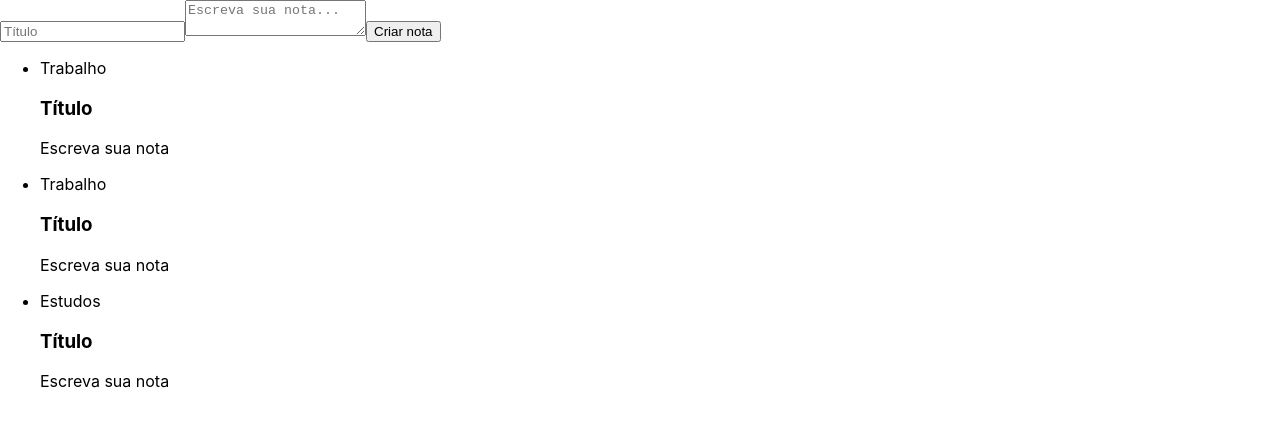
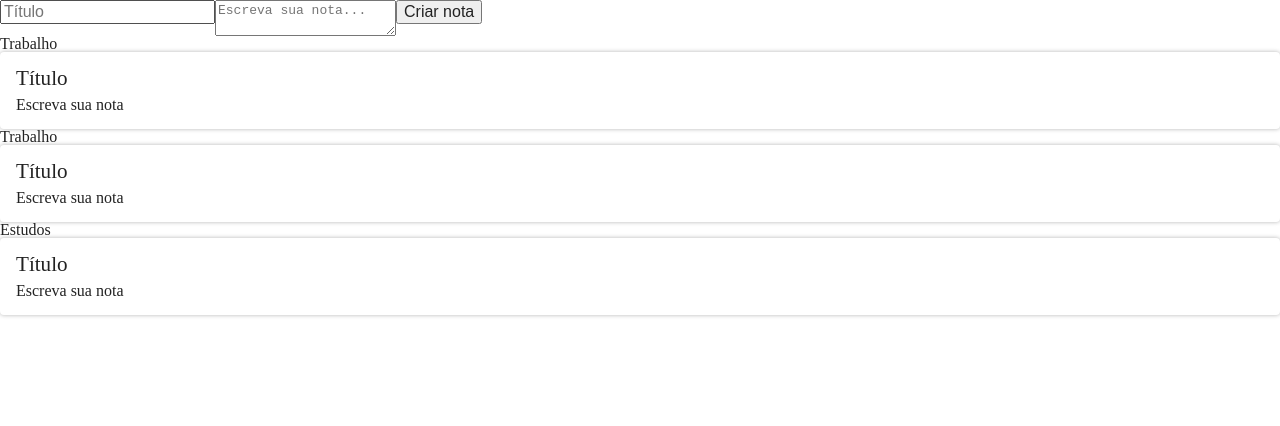
Before and after one commit to sophiablazizza/react-ceep, a React (Create React App) app: page / in a window 1280 px wide. Shown: the top 426 px of the page. Built offline with nearby package versions, Linux system fonts and the light colour scheme.

Commit message:
feat: adicionando estilização

```diff
--- a/src/componentes/CardNota.jsx
+++ /dev/null
@@ -1,15 +0,0 @@
-import React, { Component } from 'react';
-
-
-class CardNota extends React.Component {
-    render() {
-        return (<section>
-            <header>
-                <h3>Título</h3>
-            </header>
-            <p>Escreva sua nota</p>
-        </section>);
-    }
-}
-
-export default CardNota;
--- /dev/null
+++ b/src/componentes/CardNota/CardNota.jsx
@@ -0,0 +1,17 @@
+import React, { Component } from 'react';
+import "./estilo.css"
+
+
+class CardNota extends React.Component {
+    render() {
+        return (
+            <section className="card-nota">
+                <header className="card-nota_cabecalho">
+                    <h3 className="card-nota_titulo">Título</h3>
+                </header>
+                <p className="card-nota_texto">Escreva sua nota</p>
+            </section>);
+    }
+}
+
+export default CardNota;
--- /dev/null
+++ b/src/componentes/CardNota/estilo.css
@@ -0,0 +1,27 @@
+.card-nota {
+    display: flex;
+    flex-direction: column;
+    align-items: flex-start;
+    justify-content: space-between;
+    background-color: var(--fundo-detalhes);
+    border-radius: 4px;
+    flex-wrap: wrap;
+    box-shadow: 0 0 4px rgba(0, 0, 0, 0.3);
+    padding: 16px;
+  }
+  .card-nota_cabecalho {
+    font-size: 1.1em;
+    display: flex;
+    justify-content: space-between;
+    align-items: center;
+  }
+
+  .card-nota_texto {
+    margin-top: 8px;
+    font-size: 1em;
+  }
+
+  .card-nota_titulo {
+    font-size: 1.2em;
+    margin-right: 12px;
+  }
--- a/src/componentes/listaDeNotas.jsx
+++ b/src/componentes/listaDeNotas.jsx
@@ -1,13 +1,13 @@
 import React, { Component } from 'react';
-import CardNota from './CardNota';
+import CardNota from './CardNota/CardNota';
 
 class ListaDeNotas extends Component {
 
   render() {
     return (
-      <ul> {Array.of("Trabalho", "Trabalho", "Estudos").map((categoria) => {
+      <ul> {Array.of("Trabalho", "Trabalho", "Estudos").map((categoria,index) => {
         return (
-          <li>
+          <li key={index}>
             <div>{categoria}</div>
             <CardNota />
           </li>
--- a/src/index.css
+++ b/src/index.css
@@ -1,13 +1,441 @@
-body {
+html,
+body,
+div,
+span,
+applet,
+object,
+iframe,
+h1,
+h2,
+h3,
+h4,
+h5,
+h6,
+p,
+blockquote,
+pre,
+a,
+abbr,
+acronym,
+address,
+big,
+cite,
+code,
+del,
+dfn,
+em,
+img,
+ins,
+kbd,
+q,
+s,
+samp,
+small,
+strike,
+strong,
+sub,
+sup,
+tt,
+var,
+b,
+u,
+i,
+center,
+dl,
+dt,
+dd,
+ol,
+ul,
+li,
+fieldset,
+form,
+label,
+legend,
+table,
+caption,
+tbody,
+tfoot,
+thead,
+tr,
+th,
+td,
+article,
+aside,
+canvas,
+details,
+embed,
+figure,
+figcaption,
+footer,
+header,
+hgroup,
+menu,
+nav,
+output,
+ruby,
+section,
+summary,
+time,
+mark,
+audio,
+video {
   margin: 0;
-  font-family: -apple-system, BlinkMacSystemFont, 'Segoe UI', 'Roboto', 'Oxygen',
-    'Ubuntu', 'Cantarell', 'Fira Sans', 'Droid Sans', 'Helvetica Neue',
-    sans-serif;
-  -webkit-font-smoothing: antialiased;
-  -moz-osx-font-smoothing: grayscale;
+  padding: 0;
+  border: 0;
+  font-size: 100%;
+  font: inherit;
+  vertical-align: baseline;
 }
 
-code {
-  font-family: source-code-pro, Menlo, Monaco, Consolas, 'Courier New',
-    monospace;
+/* make sure to set some focus styles for accessibility */
+:focus {
+  outline: 0;
 }
+
+/* HTML5 display-role reset for older browsers */
+article,
+aside,
+details,
+figcaption,
+figure,
+footer,
+header,
+hgroup,
+menu,
+nav,
+section {
+  display: block;
+}
+
+body {
+  line-height: 1;
+}
+
+ol,
+ul {
+  list-style: none;
+}
+
+blockquote,
+q {
+  quotes: none;
+}
+
+blockquote:before,
+blockquote:after,
+q:before,
+q:after {
+  content: "";
+  content: none;
+}
+
+table {
+  border-collapse: collapse;
+  border-spacing: 0;
+}
+
+input[type="search"]::-webkit-search-cancel-button,
+input[type="search"]::-webkit-search-decoration,
+input[type="search"]::-webkit-search-results-button,
+input[type="search"]::-webkit-search-results-decoration {
+  -webkit-appearance: none;
+  -moz-appearance: none;
+}
+
+input[type="search"] {
+  -webkit-appearance: none;
+  -moz-appearance: none;
+  -webkit-box-sizing: content-box;
+  -moz-box-sizing: content-box;
+  box-sizing: content-box;
+}
+
+textarea {
+  overflow: auto;
+  vertical-align: top;
+  resize: vertical;
+}
+
+/**
+ * Correct `inline-block` display not defined in IE 6/7/8/9 and Firefox 3.
+ */
+
+audio,
+canvas,
+video {
+  display: inline-block;
+  *display: inline;
+  *zoom: 1;
+  max-width: 100%;
+}
+
+/**
+ * Prevent modern browsers from displaying `audio` without controls.
+ * Remove excess height in iOS 5 devices.
+ */
+
+audio:not([controls]) {
+  display: none;
+  height: 0;
+}
+
+/**
+ * Address styling not present in IE 7/8/9, Firefox 3, and Safari 4.
+ * Known issue: no IE 6 support.
+ */
+
+[hidden] {
+  display: none;
+}
+
+/**
+ * 1. Correct text resizing oddly in IE 6/7 when body `font-size` is set using
+ *    `em` units.
+ * 2. Prevent iOS text size adjust after orientation change, without disabling
+ *    user zoom.
+ */
+
+html {
+  font-size: 100%; /* 1 */
+  -webkit-text-size-adjust: 100%; /* 2 */
+  -ms-text-size-adjust: 100%; /* 2 */
+}
+
+/**
+ * Address `outline` inconsistency between Chrome and other browsers.
+ */
+
+a:focus {
+  outline: thin dotted;
+}
+
+/**
+ * Improve readability when focused and also mouse hovered in all browsers.
+ */
+
+a:active,
+a:hover {
+  outline: 0;
+}
+
+/**
+ * 1. Remove border when inside `a` element in IE 6/7/8/9 and Firefox 3.
+ * 2. Improve image quality when scaled in IE 7.
+ */
+
+img {
+  border: 0; /* 1 */
+  -ms-interpolation-mode: bicubic; /* 2 */
+}
+
+/**
+ * Address margin not present in IE 6/7/8/9, Safari 5, and Opera 11.
+ */
+
+figure {
+  margin: 0;
+}
+
+/**
+ * Correct margin displayed oddly in IE 6/7.
+ */
+
+form {
+  margin: 0;
+}
+
+/**
+ * Define consistent border, margin, and padding.
+ */
+
+fieldset {
+  border: 1px solid #c0c0c0;
+  margin: 0 2px;
+  padding: 0.35em 0.625em 0.75em;
+}
+
+/**
+ * 1. Correct color not being inherited in IE 6/7/8/9.
+ * 2. Correct text not wrapping in Firefox 3.
+ * 3. Correct alignment displayed oddly in IE 6/7.
+ */
+
+legend {
+  border: 0; /* 1 */
+  padding: 0;
+  white-space: normal; /* 2 */
+  *margin-left: -7px; /* 3 */
+}
+
+/**
+ * 1. Correct font size not being inherited in all browsers.
+ * 2. Address margins set differently in IE 6/7, Firefox 3+, Safari 5,
+ *    and Chrome.
+ * 3. Improve appearance and consistency in all browsers.
+ */
+
+button,
+input,
+select,
+textarea {
+  font-size: 100%; /* 1 */
+  margin: 0; /* 2 */
+  vertical-align: baseline; /* 3 */
+  *vertical-align: middle; /* 3 */
+}
+
+/**
+ * Address Firefox 3+ setting `line-height` on `input` using `!important` in
+ * the UA stylesheet.
+ */
+
+button,
+input {
+  line-height: normal;
+}
+
+/**
+ * Address inconsistent `text-transform` inheritance for `button` and `select`.
+ * All other form control elements do not inherit `text-transform` values.
+ * Correct `button` style inheritance in Chrome, Safari 5+, and IE 6+.
+ * Correct `select` style inheritance in Firefox 4+ and Opera.
+ */
+
+button,
+select {
+  text-transform: none;
+}
+
+/**
+ * 1. Avoid the WebKit bug in Android 4.0.* where (2) destroys native `audio`
+ *    and `video` controls.
+ * 2. Correct inability to style clickable `input` types in iOS.
+ * 3. Improve usability and consistency of cursor style between image-type
+ *    `input` and others.
+ * 4. Remove inner spacing in IE 7 without affecting normal text inputs.
+ *    Known issue: inner spacing remains in IE 6.
+ */
+
+button,
+html input[type="button"], /* 1 */
+input[type="reset"],
+input[type="submit"] {
+  -webkit-appearance: button; /* 2 */
+  cursor: pointer; /* 3 */
+  *overflow: visible; /* 4 */
+}
+
+/**
+ * Re-set default cursor for disabled elements.
+ */
+
+button[disabled],
+html input[disabled] {
+  cursor: default;
+}
+
+/**
+ * 1. Address box sizing set to content-box in IE 8/9.
+ * 2. Remove excess padding in IE 8/9.
+ * 3. Remove excess padding in IE 7.
+ *    Known issue: excess padding remains in IE 6.
+ */
+
+input[type="checkbox"],
+input[type="radio"] {
+  box-sizing: border-box; /* 1 */
+  padding: 0; /* 2 */
+  *height: 13px; /* 3 */
+  *width: 13px; /* 3 */
+}
+
+/**
+ * 1. Address `appearance` set to `searchfield` in Safari 5 and Chrome.
+ * 2. Address `box-sizing` set to `border-box` in Safari 5 and Chrome
+ *    (include `-moz` to future-proof).
+ */
+
+input[type="search"] {
+  -webkit-appearance: textfield; /* 1 */
+  -moz-box-sizing: content-box;
+  -webkit-box-sizing: content-box; /* 2 */
+  box-sizing: content-box;
+}
+
+/**
+ * Remove inner padding and search cancel button in Safari 5 and Chrome
+ * on OS X.
+ */
+
+input[type="search"]::-webkit-search-cancel-button,
+input[type="search"]::-webkit-search-decoration {
+  -webkit-appearance: none;
+}
+
+/**
+ * Remove inner padding and border in Firefox 3+.
+ */
+
+button::-moz-focus-inner,
+input::-moz-focus-inner {
+  border: 0;
+  padding: 0;
+}
+
+/**
+ * 1. Remove default vertical scrollbar in IE 6/7/8/9.
+ * 2. Improve readability and alignment in all browsers.
+ */
+
+textarea {
+  overflow: auto; /* 1 */
+  vertical-align: top; /* 2 */
+}
+
+/**
+ * Remove most spacing between table cells.
+ */
+
+table {
+  border-collapse: collapse;
+  border-spacing: 0;
+}
+
+html,
+button,
+input,
+select,
+textarea {
+  color: #222;
+}
+
+::-moz-selection {
+  background: #b3d4fc;
+  text-shadow: none;
+}
+
+::selection {
+  background: #b3d4fc;
+  text-shadow: none;
+}
+
+img {
+  vertical-align: middle;
+}
+
+fieldset {
+  border: 0;
+  margin: 0;
+  padding: 0;
+}
+
+textarea {
+  resize: vertical;
+}
+
+.chromeframe {
+  margin: 0.2em 0;
+  background: #ccc;
+  color: #000;
+  padding: 0.2em 0;
+}
```
